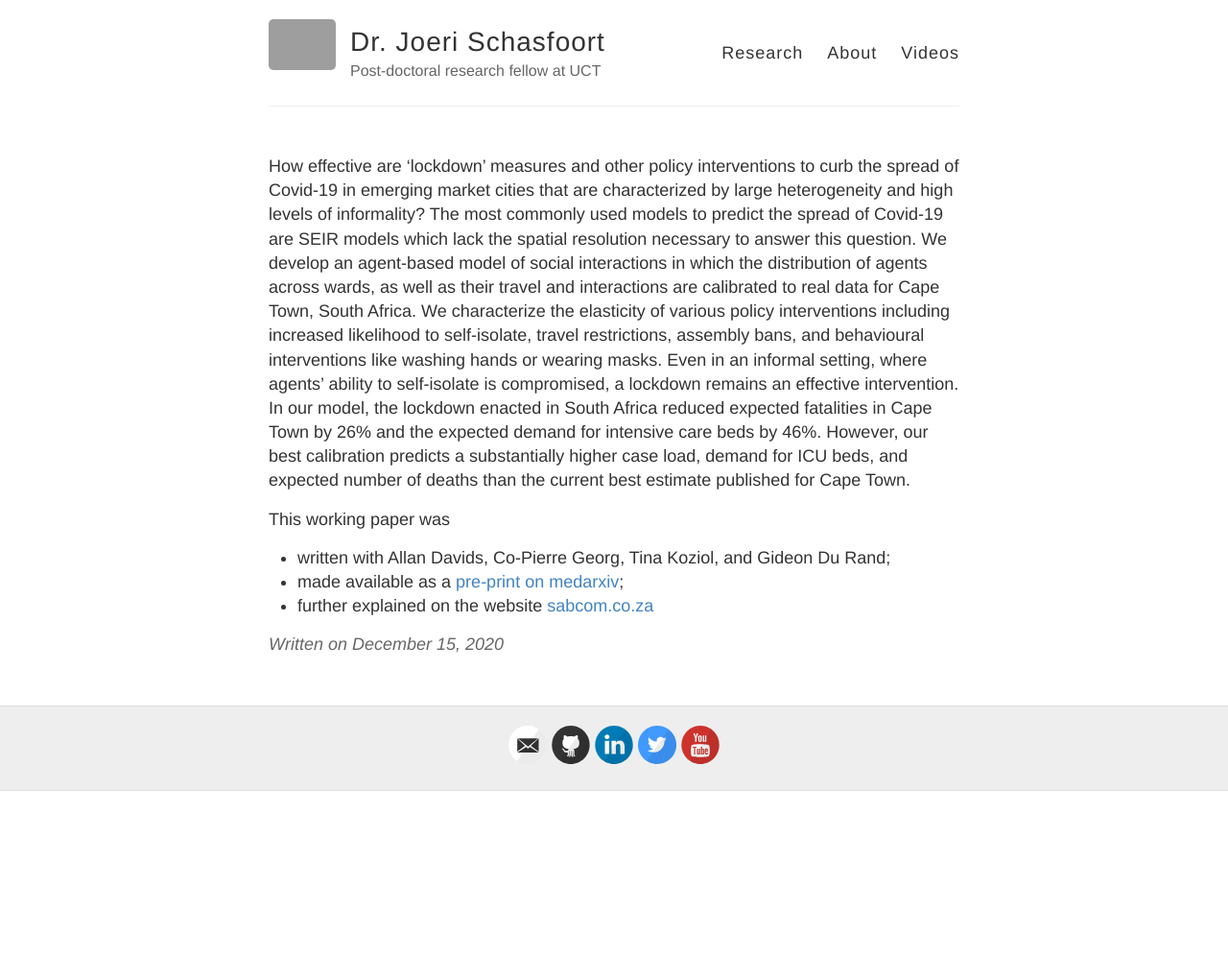
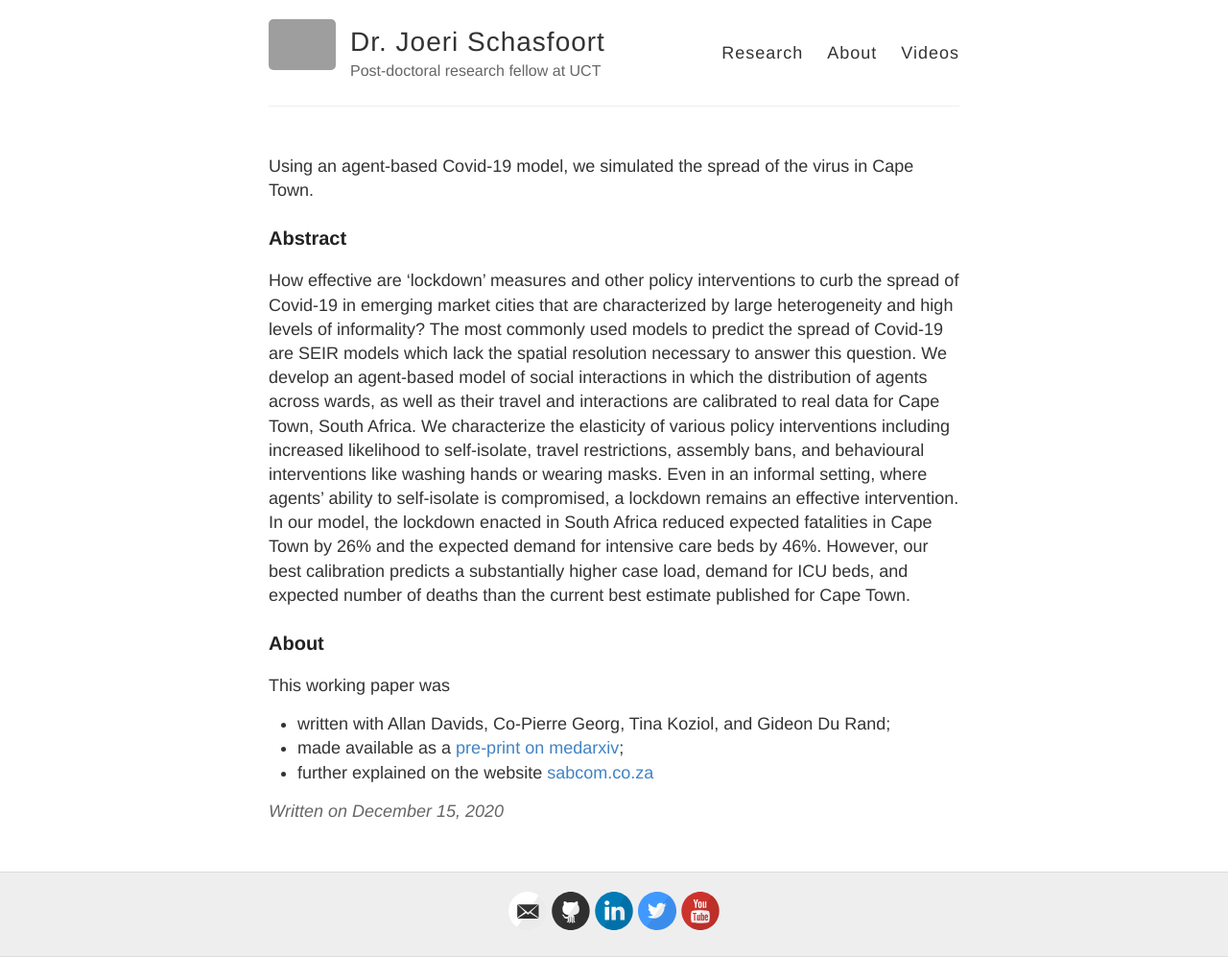
Before and after one commit to joerischasfoort/joerischasfoort.github.io, a Jekyll site: the page built from _posts/2020-7-29-sabcom.md, in a window 1280 px wide. Shown: the whole page at 96% size. Built offline with Jekyll 4.4.1, drawn with Linux system fonts in a browser that asks for light colours; our own code applies the rules of GitHub Pages for plain Markdown files; before the commit the page ends 900 px from its top, so only the background shows below that; grey boxes are pictures that could not be loaded.

Commit message:
Update 2020-7-29-sabcom.md

```diff
--- a/_posts/2020-7-29-sabcom.md
+++ b/_posts/2020-7-29-sabcom.md
@@ -3,7 +3,13 @@ layout: post
 title: SABCoM: a Spatial Agent-Based Covid-19 Model
 ---
 
+Using an agent-based Covid-19 model, we simulated the spread of the virus in Cape Town.
+
+### Abstract
+
 How effective are 'lockdown' measures and other policy interventions to curb the spread of Covid-19 in emerging market cities that are characterized by large heterogeneity and high levels of informality? The most commonly used models to predict the spread of Covid-19 are SEIR models which lack the spatial resolution necessary to answer this question. We develop an agent-based model of social interactions in which the distribution of agents across wards, as well as their travel and interactions are calibrated to real data for Cape Town, South Africa. We characterize the elasticity of various policy interventions including increased likelihood to self-isolate, travel restrictions, assembly bans, and behavioural interventions like washing hands or wearing masks. Even in an informal setting, where agents' ability to self-isolate is compromised, a lockdown remains an effective intervention. In our model, the lockdown enacted in South Africa reduced expected fatalities in Cape Town by 26% and the expected demand for intensive care beds by 46%. However, our best calibration predicts a substantially higher case load, demand for ICU beds, and expected number of deaths than the current best estimate published for Cape Town.
+
+### About
 
 This working paper was
 
```
